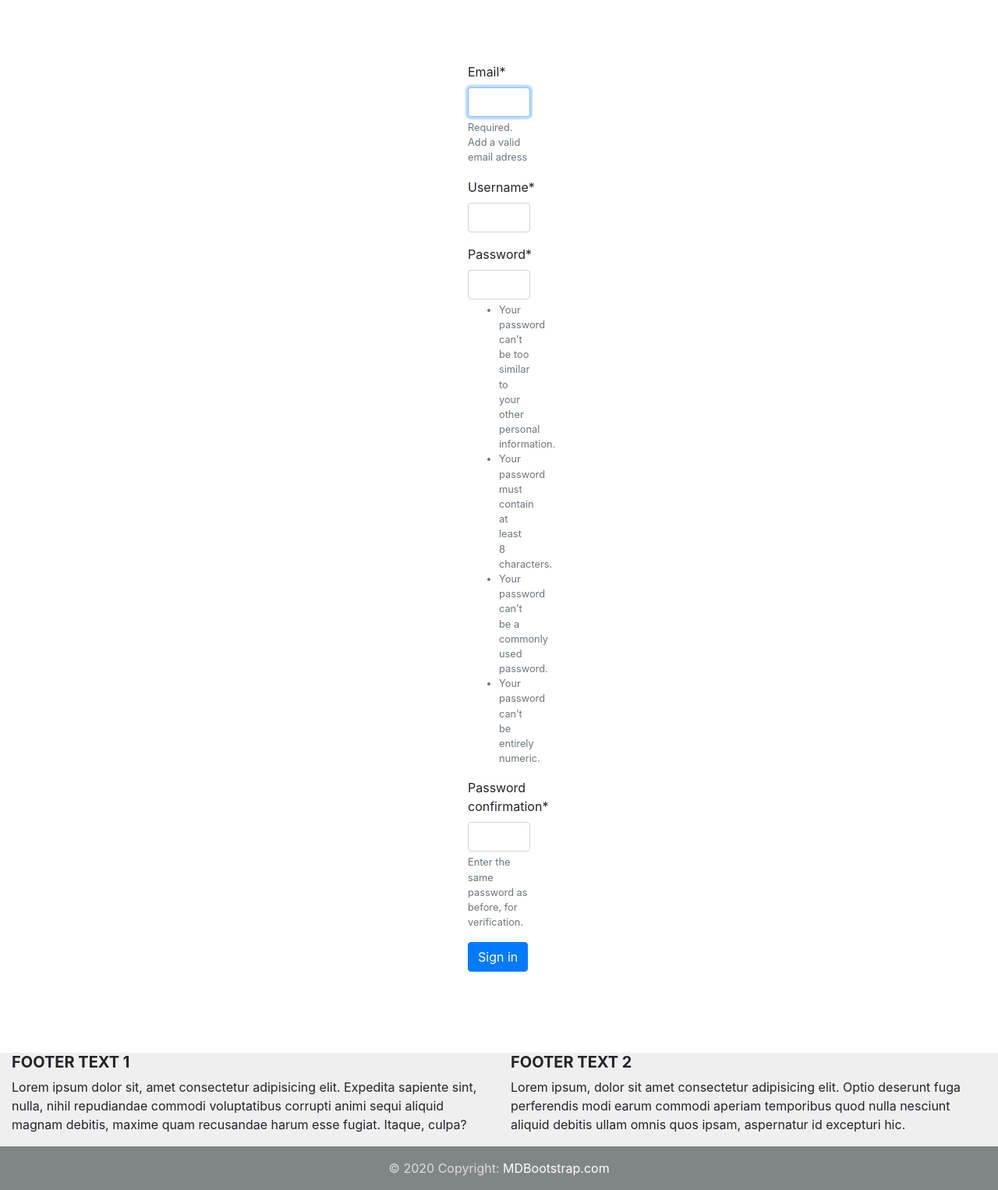
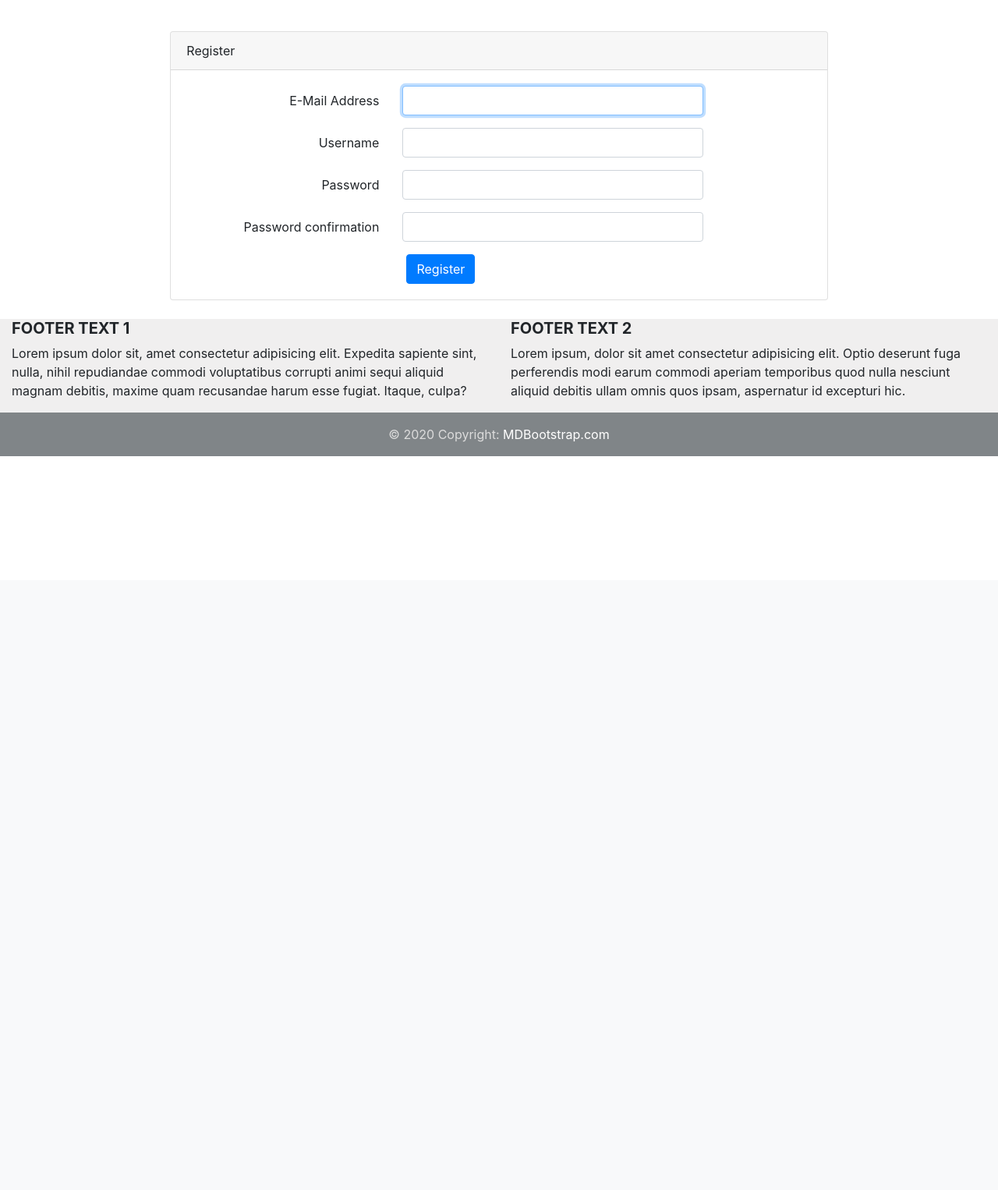
Before and after one commit to GaLaxY1101/Blog, a Django app: page /register/ in a window 1280 px wide. Shown: the part 56-1582 px from the top of the page at 78% size. After the commit the page ends 641 px from the top, so only its background shows below. Run offline with Django 3.2, Linux system fonts and the light colour scheme; some libraries are stand-ins or nearby versions.

Commit message:
Register form try to apply html in form

```diff
--- a/account/forms.py
+++ b/account/forms.py
@@ -5,7 +5,18 @@ from django.contrib.auth import authenticate
 from account.models import Account
 
 class RegistrationForm(UserCreationForm):
-	email = forms.EmailField(max_length=60, help_text='Required. Add a valid email adress')
+	email = forms.CharField(max_length=60, widget =
+	forms.TextInput(attrs={'type':'text', 'id':'email', 'class':'form-control', 'name':'email'}))
+
+	username = forms.CharField(max_length=60, widget =
+	forms.TextInput(attrs={'type':'text', 'id':'user_name', 'class':'form-control', 'name':'username'}))
+
+	password1 = forms.CharField(max_length=60, widget =
+	forms.TextInput(attrs={'type':'password', 'id':'password_1', 'class':'form-control', 'name':'password1'}))
+
+	password2 = forms.CharField(max_length=60, widget =
+	forms.TextInput(attrs={'type':'password', 'id':'password_2', 'class':'form-control', 'name':'password2'}))
+
 
 	class Meta:
 		model = Account
--- a/account/templates/account/register.html
+++ b/account/templates/account/register.html
@@ -3,127 +3,41 @@
 {% load crispy_forms_tags %}
 
 {% block content %}
-	<div style="margin: 10vh 75vh;">
-	  <form method="post">
-	    {% csrf_token %}
-	    {{ registration_form|crispy }}
-	    <button type="submit" class="btn btn-primary">Sign in</button>
-	  </form>
-	</div>
-{% endblock %}
 
-
-
-<!--- Этот код я хочу реализовать как форму css и javascript файлф находятся в этой же папке ->
-
-
-
-<link href="//maxcdn.bootstrapcdn.com/bootstrap/4.1.1/css/bootstrap.min.css" rel="stylesheet" id="bootstrap-css">
-<script src="//maxcdn.bootstrapcdn.com/bootstrap/4.1.1/js/bootstrap.min.js"></script>
-<script src="//cdnjs.cloudflare.com/ajax/libs/jquery/3.2.1/jquery.min.js"></script>
-!----- Include the above in your HEAD tag ---------->
-
-<!doctype html>
-<html lang="en">
-<head>
-    <!-- Required meta tags -->
-    <meta charset="utf-8">
-    <meta name="viewport" content="width=device-width, initial-scale=1, shrink-to-fit=no">
-
-    <!-- Fonts -->
-    <link rel="dns-prefetch" href="https://fonts.gstatic.com">
-    <link href="https://fonts.googleapis.com/css?family=Raleway:300,400,600" rel="stylesheet" type="text/css">
-
-
-
-    <link rel="icon" href="Favicon.png">
-
-    <!-- Bootstrap CSS -->
-    <link rel="stylesheet" href="https://stackpath.bootstrapcdn.com/bootstrap/4.1.3/css/bootstrap.min.css">
-
-    <title>Laravel</title>
-</head>
-<body>
-
-<nav class="navbar navbar-expand-lg navbar-light navbar-laravel">
-    <div class="container">
-    <a class="navbar-brand" href="#">Laravel</a>
-    <button class="navbar-toggler" type="button" data-toggle="collapse" data-target="#navbarSupportedContent" aria-controls="navbarSupportedContent" aria-expanded="false" aria-label="Toggle navigation">
-        <span class="navbar-toggler-icon"></span>
-    </button>
-
-    <div class="collapse navbar-collapse" id="navbarSupportedContent">
-        <ul class="navbar-nav ml-auto">
-            <li class="nav-item">
-                <a class="nav-link" href="#">Login</a>
-            </li>
-            <li class="nav-item">
-                <a class="nav-link" href="#">Register</a>
-            </li>
-        </ul>
-
-    </div>
-    </div>
-</nav>
-
-<main class="my-form">
+<form class="my-form" style="margin-top: 5vh;" method="post">{% csrf_token %}
     <div class="cotainer">
         <div class="row justify-content-center">
             <div class="col-md-8">
                     <div class="card">
                         <div class="card-header">Register</div>
                         <div class="card-body">
-                            <form name="my-form" onsubmit="return validform()" action="success.php" method="">
                                 <div class="form-group row">
-                                    <label for="full_name" class="col-md-4 col-form-label text-md-right">Full Name</label>
+                                    <label for="email_address" class="col-md-4 col-form-label text-md-right">E-Mail Address</label>
                                     <div class="col-md-6">
-                                        <input type="text" id="full_name" class="form-control" name="full-name">
+                                		{{registration_form.email}}
                                     </div>
                                 </div>
 
                                 <div class="form-group row">
-                                    <label for="email_address" class="col-md-4 col-form-label text-md-right">E-Mail Address</label>
+                                    <label for="user_name" class="col-md-4 col-form-label text-md-right"> Username</label>
                                     <div class="col-md-6">
-                                        <input type="text" id="email_address" class="form-control" name="email-address">
+                                    	{{registration_form.username}}
                                     </div>
                                 </div>
 
                                 <div class="form-group row">
-                                    <label for="user_name" class="col-md-4 col-form-label text-md-right">User Name</label>
+                                    <label for="phone_number" class="col-md-4 col-form-label text-md-right">Password</label>
                                     <div class="col-md-6">
-                                        <input type="text" id="user_name" class="form-control" name="username">
+                                        {{registration_form.password1}}
                                     </div>
                                 </div>
 
                                 <div class="form-group row">
-                                    <label for="phone_number" class="col-md-4 col-form-label text-md-right">Phone Number</label>
+                                    <label for="phone_number" class="col-md-4 col-form-label text-md-right">Password confirmation</label>
                                     <div class="col-md-6">
-                                        <input type="text" id="phone_number" class="form-control">
+                                        {{registration_form.password2}}
                                     </div>
                                 </div>
-
-                                <div class="form-group row">
-                                    <label for="present_address" class="col-md-4 col-form-label text-md-right">Present Address</label>
-                                    <div class="col-md-6">
-                                        <input type="text" id="present_address" class="form-control">
-                                    </div>
-                                </div>
-
-                                <div class="form-group row">
-                                    <label for="permanent_address" class="col-md-4 col-form-label text-md-right">Permanent Address</label>
-                                    <div class="col-md-6">
-                                        <input type="text" id="permanent_address" class="form-control" name="permanent-address">
-                                    </div>
-                                </div>
-
-                                <div class="form-group row">
-                                    <label for="nid_number" class="col-md-4 col-form-label text-md-right"><abbr
-                                                title="National Id Card">NID</abbr> Number</label>
-                                    <div class="col-md-6">
-                                        <input type="text" id="nid_number" class="form-control" name="nid-number">
-                                    </div>
-                                </div>
-
                                     <div class="col-md-6 offset-md-4">
                                         <button type="submit" class="btn btn-primary">
                                         Register
@@ -136,11 +50,5 @@
             </div>
         </div>
     </div>
-
-</main>
-
-<script src="https://code.jquery.com/jquery-3.3.1.slim.min.js"></script>
-<script src="https://cdnjs.cloudflare.com/ajax/libs/popper.js/1.14.3/umd/popper.min.js"></script>
-<script src="https://stackpath.bootstrapcdn.com/bootstrap/4.1.3/js/bootstrap.min.js"></script>
-</body>
-</html>
+</form>
+{% endblock %}
--- a/templates/base.html
+++ b/templates/base.html
@@ -4,7 +4,7 @@
 <meta charset="UTF-8" name="viewport" content="width=device-width, initial-scale=1"/>
  <title></title>
 <link rel="stylesheet" href="https://stackpath.bootstrapcdn.com/bootstrap/4.5.0/css/bootstrap.min.css" integrity="sha384-9aIt2nRpC12Uk9gS9baDl411NQApFmC26EwAOH8WgZl5MYYxFfc+NcPb1dKGj7Sk" crossorigin="anonymous">
-<link rel="stylesheet" href="register-style.css">
+<link rel="stylesheet" href="account/register-style.css">
 </head>
 <body>
 {% include 'snippets/header.html' %}
```
